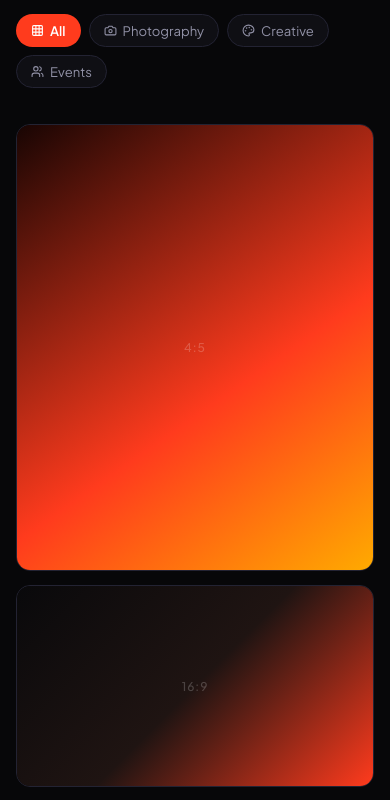
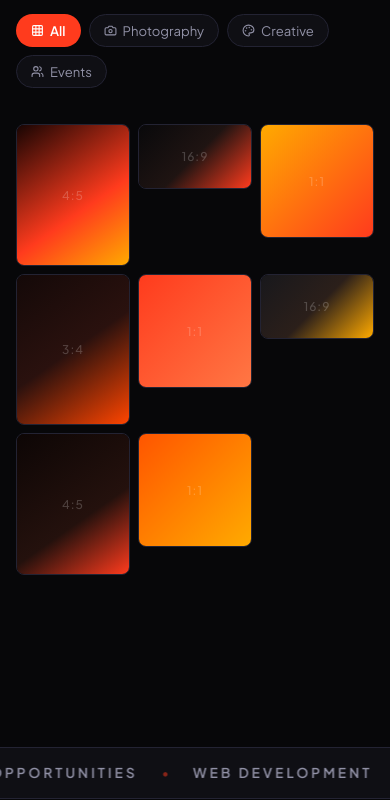
Before and after one commit to zandyka/personal-blog, a React (Vite) app: page /about in a window 390 px wide. Shown: the part 2340-3140 px from the top of the page. Built offline with nearby package versions, Linux system fonts and the light colour scheme.

Commit message:
fix: responsive mobile - reduce hero top space, gallery 3-col grid on mobile

```diff
--- a/src/components/Gallery.jsx
+++ b/src/components/Gallery.jsx
@@ -291,12 +291,13 @@ export default function Gallery() {
           })}
         </motion.div>
 
-        {/* Masonry Grid */}
+        {/* Grid */}
         <motion.div
           layout
+          className="gallery-grid"
           style={{
-            columns: '3 220px',
-            columnGap: '14px',
+            display: 'grid',
+            gridTemplateColumns: 'repeat(3, 1fr)',
             gap: '14px',
           }}
         >
@@ -309,13 +310,28 @@ export default function Gallery() {
                 animate={{ opacity: 1, scale: 1 }}
                 exit={{ opacity: 0, scale: 0.9 }}
                 transition={{ duration: 0.3 }}
-                style={{ breakInside: 'avoid', marginBottom: '14px', display: 'inline-block', width: '100%' }}
               >
                 <GalleryCard item={item} index={i} onClick={setSelectedItem} />
               </motion.div>
             ))}
           </AnimatePresence>
         </motion.div>
+
+        <style>{`
+          @media (max-width: 480px) {
+            .gallery-grid {
+              gap: 6px !important;
+            }
+            .gallery-grid > div > div {
+              border-radius: 8px !important;
+            }
+          }
+          @media (max-width: 768px) {
+            .gallery-grid {
+              gap: 8px !important;
+            }
+          }
+        `}</style>
       </div>
 
       {/* Lightbox */}
--- a/src/components/Hero.jsx
+++ b/src/components/Hero.jsx
@@ -51,8 +51,8 @@ const Hero = () => {
         display: 'flex',
         flexDirection: 'column',
         justifyContent: 'center',
-        paddingTop: 'clamp(100px, 15vh, 160px)',
-        paddingBottom: '80px',
+        paddingTop: 'clamp(72px, 12vh, 160px)',
+        paddingBottom: 'clamp(40px, 6vh, 80px)',
         zIndex: 10,
         maxWidth: '1400px',
         width: '100%',
```
